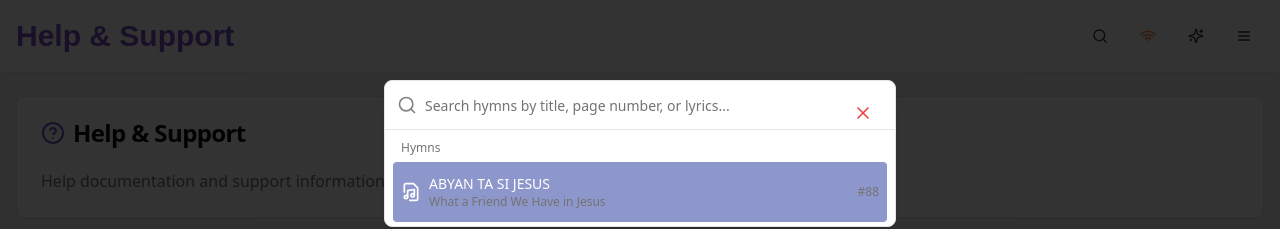
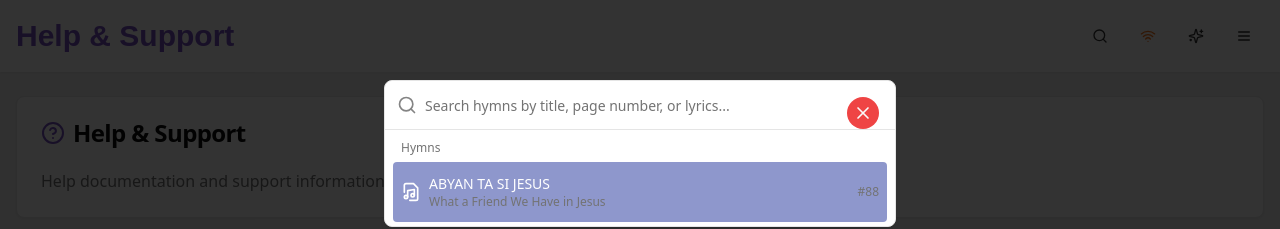
Before and after one commit to bongbongmarkios/offline-app, a Next.js app: page /help in a window 1280 px wide. Both pictures are taken after a click on the button 1100 px from the left and 36 px from the top of the page. Shown: the top 229 px of the page. Built offline with nearby package versions, Linux system fonts and the light colour scheme; a web font is replaced by a local one; what @genkit-ai/googleai, genkit would draw is missing.

Commit message:
Make the following changes:
,

Find this element:

  <X className="h-5

```diff
--- a/src/components/ui/dialog.tsx
+++ b/src/components/ui/dialog.tsx
@@ -45,7 +45,7 @@ const DialogContent = React.forwardRef<
       {...props}
     >
       {children}
-      <DialogPrimitive.Close className="absolute right-4 top-4 rounded-full w-8 h-8 flex items-center justify-center bg-transparent hover:bg-destructive/10 text-destructive ring-offset-background transition-colors focus:outline-none focus:ring-2 focus:ring-ring focus:ring-offset-2 disabled:pointer-events-none">
+      <DialogPrimitive.Close className="absolute right-4 top-4 rounded-full w-8 h-8 flex items-center justify-center bg-destructive text-destructive-foreground hover:bg-destructive/90 ring-offset-background transition-colors focus:outline-none focus:ring-2 focus:ring-ring focus:ring-offset-2 disabled:pointer-events-none">
         <X className="h-5 w-5" />
         <span className="sr-only">Close</span>
       </DialogPrimitive.Close>
```
